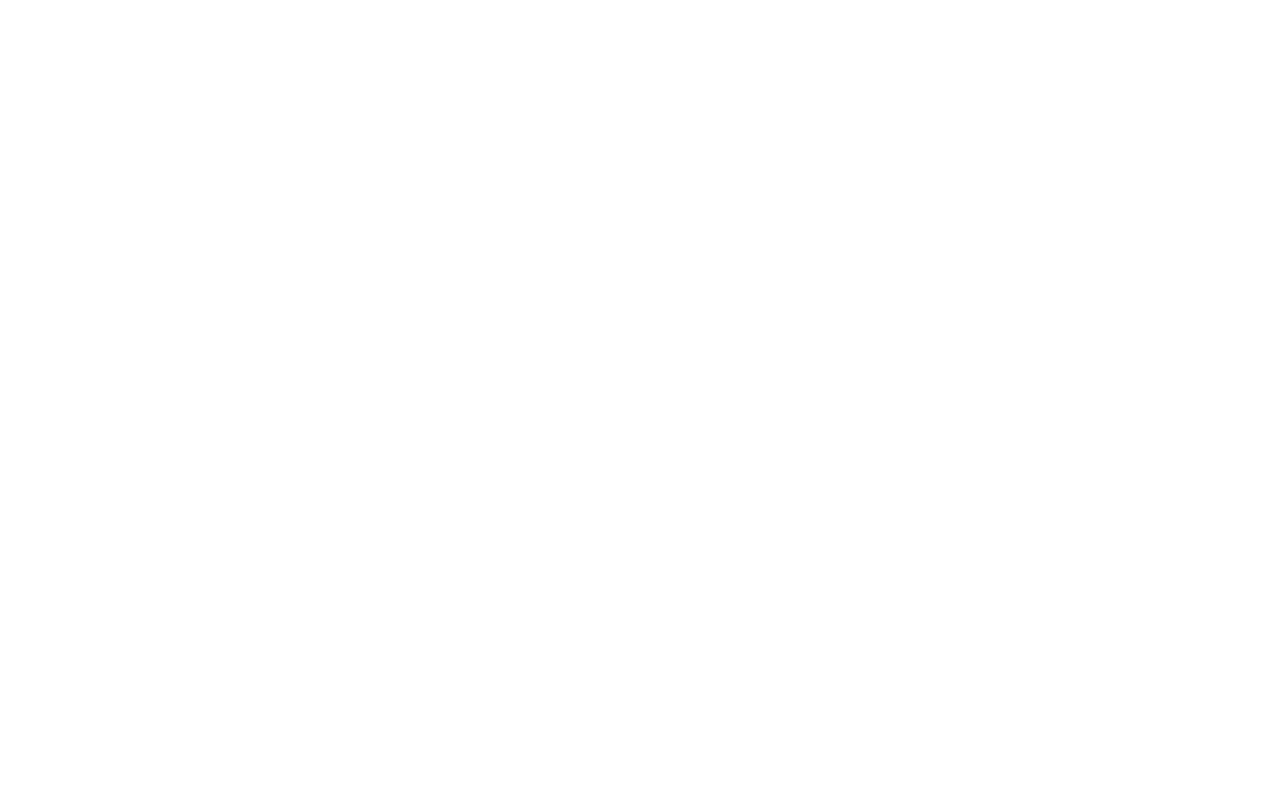
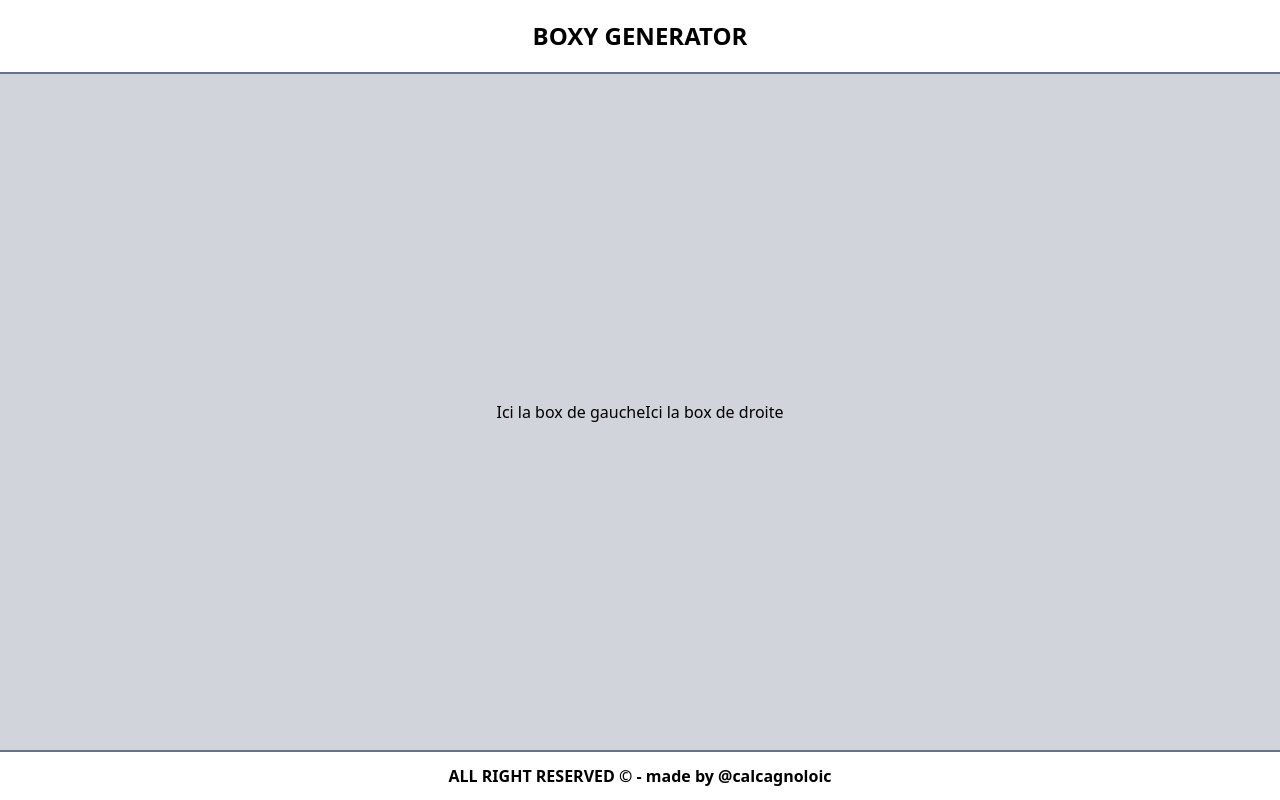
Before and after one commit to CalcagnoLoic/box_shadow_generator, a React (Vite) app: page / in a window 1280 px wide. Built offline with nearby package versions, Linux system fonts and the light colour scheme.

Commit message:
header and footer

```diff
--- a/index.html
+++ b/index.html
@@ -4,7 +4,7 @@
     <meta charset="UTF-8" />
     <link rel="icon" type="image/svg+xml" href="/vite.svg" />
     <meta name="viewport" content="width=device-width, initial-scale=1.0" />
-    <title>Vite + React</title>
+    <title>Boxy Generator</title>
   </head>
   <body>
     <div id="root"></div>
--- a/src/App.jsx
+++ b/src/App.jsx
@@ -1,9 +1,22 @@
-function App() {
-  return (
-    <div>
+import { Header } from "./components/Header";
+import { Footer } from "./components/Footer";
 
-    </div>
-  );
-}
+const App = () => {
+    return (
+        <div className="min-h-screen flex flex-col">
+            <header>
+                <Header />
+            </header>
 
+            <main className="flex flex-wrap flex-grow justify-center items-center bg-gray-300 px-10 md:flex-nowrap">
+                <p>Ici la box de gauche</p>
+                <p>Ici la box de droite</p>
+            </main>
+
+            <footer>
+                <Footer />
+            </footer>
+        </div>
+    );
+};
 export default App;
--- /dev/null
+++ b/src/components/Footer.jsx
@@ -0,0 +1,19 @@
+export const Footer = () => {
+    return (
+        <div className="p-3 border-t-2 border-slate-500">
+            <p className="text-center font-semibold">
+                <span className="uppercase ">All right reserved &copy; </span>
+                <span>
+                    - made by{" "}
+                    <a
+                        href="https://github.com/CalcagnoLoic"
+                        target="_blank"
+                        rel="noreferrer"
+                    >
+                        @calcagnoloic
+                    </a>
+                </span>
+            </p>
+        </div>
+    );
+};
--- /dev/null
+++ b/src/components/Header.jsx
@@ -0,0 +1,9 @@
+export const Header = () => {
+    return (
+        <div className="py-5 border-b-2 border-slate-500">
+            <h1 className="text-center text-2xl uppercase font-semibold">
+                Boxy Generator
+            </h1>
+        </div>
+    );
+};
```
Also changed, not shown: 2 other files (tests, documents, lock files or other folders).
